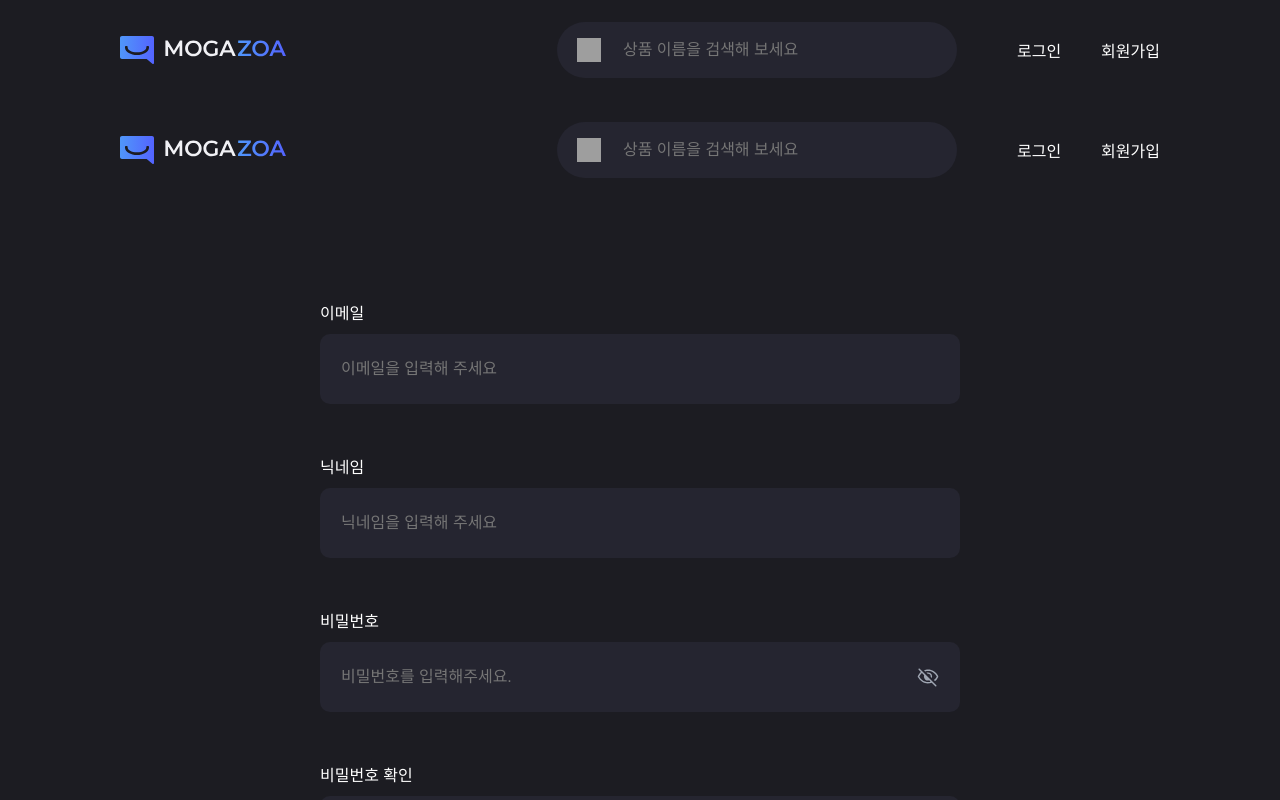
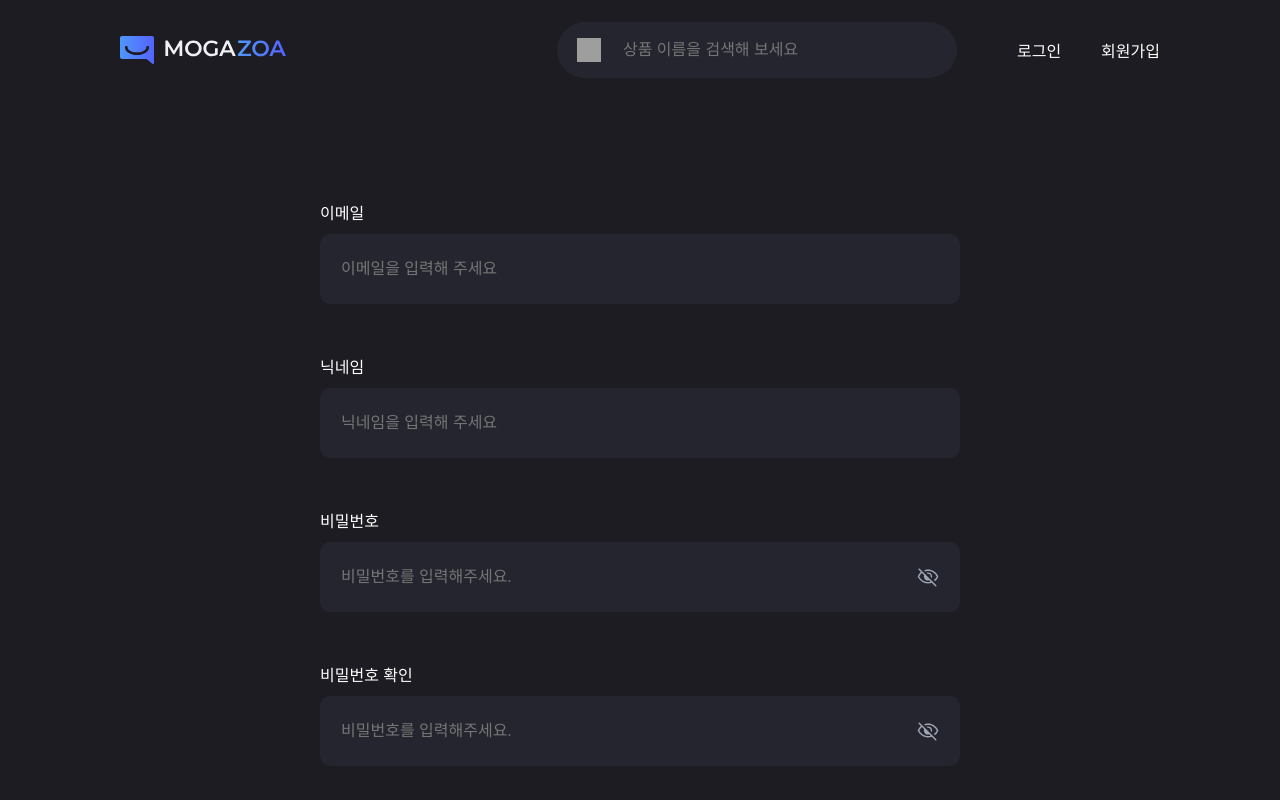
Before and after one commit to Codeit-FE3-Part4-team1-Final/Mogazoa, a Next.js app: page /signup in a window 1280 px wide. Shown: the top 800 px of the page. Built offline with nearby package versions, Linux system fonts and the light colour scheme; grey boxes are pictures that could not be loaded; a web font is replaced by a local one.

Commit message:
🐛 :bugFix:로그인 회원가입 페이지 네비바 삭제

```diff
--- a/src/app/signin/page.tsx
+++ b/src/app/signin/page.tsx
@@ -3,7 +3,6 @@
 import { useState, FormEvent, ChangeEvent } from 'react';
 import classNames from 'classnames/bind';
 import Image from 'next/image';
-import NavigationBar from '@/components/NavigationBar';
 import PasswordInput from '@/components/SignInput/PasswordInput';
 import UserInfoInput from '@/components/SignInput/UserInfoInput';
 import styles from './signin.module.scss';
@@ -38,7 +37,6 @@ export default function SignInPage() {
 
   return (
     <div>
-      <NavigationBar />
       <main className={cx('form-container')}>
         <form className={cx('form-input-area')} onSubmit={onSubmit}>
           <UserInfoInput
--- a/src/app/signup/page.tsx
+++ b/src/app/signup/page.tsx
@@ -2,7 +2,6 @@
 
 import { useState, ChangeEvent } from 'react';
 import classNames from 'classnames/bind';
-import NavigationBar from '@/components/NavigationBar';
 import PasswordInput from '@/components/SignInput/PasswordInput';
 import UserInfoInput from '@/components/SignInput/UserInfoInput';
 import styles from './signup.module.scss';
@@ -78,8 +77,7 @@ export default function SignUpPage() {
   };
 
   return (
-    <div className={cx('wrapper')}>
-      <NavigationBar />
+    <div>
       <main className={cx('form-container')}>
         <form className={cx('form-input-area')} onSubmit={onSubmit}>
           <UserInfoInput
```
